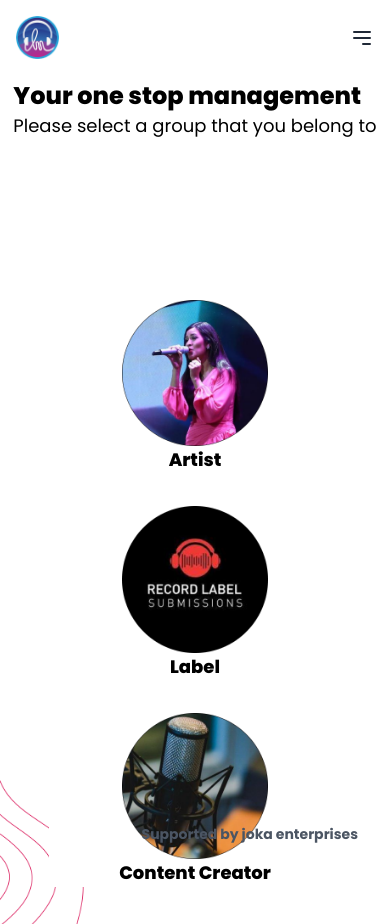
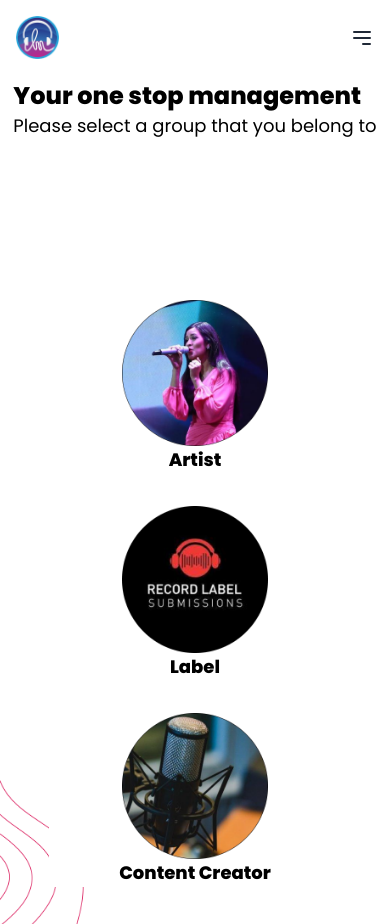
Before and after one commit to KaReeeeeeeeEM/Laguku, a React (Create React App) app in the folder client/: page /options in a window 390 px wide. Built offline with nearby package versions, Linux system fonts and the light colour scheme; a web font is replaced by a local one.

Commit message:
refixed footer

```diff
--- a/client/src/options/Footer.jsx
+++ b/client/src/options/Footer.jsx
@@ -17,7 +17,7 @@ const Footer = () => {
           </h2>
         </div>
         <div>
-          <h2 className='text-gray-600 font-bold text-sm mr-8 absolute right-0 bottom-0'>Supported by joka enterprises</h2>
+          <h2 className='hidden lg:flex text-gray-600 font-bold text-sm mr-8 absolute right-0 bottom-0'>Supported by joka enterprises</h2>
         </div>
       </div>
     </div>
```
